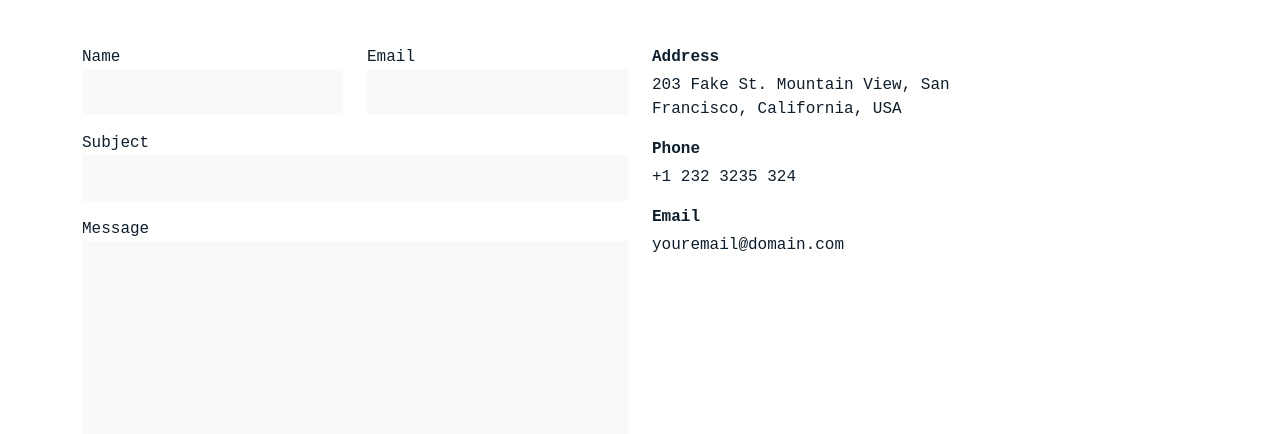
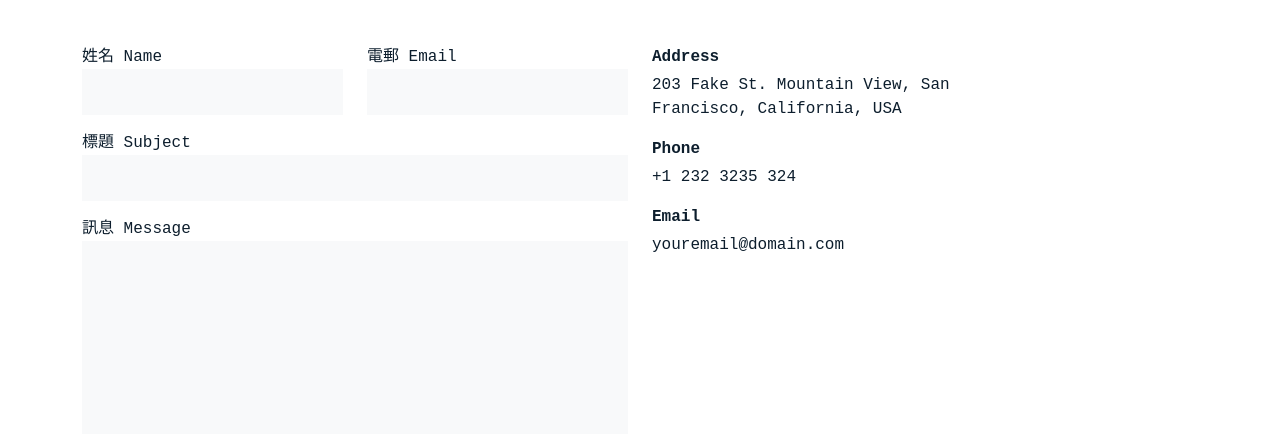
Before and after one commit to koeyccccc/FYP, a plain HTML site: page contact.html in a window 1280 px wide. Shown: the part 366-800 px from the top of the page. Drawn offline with Linux system fonts and the light colour scheme; a web font is replaced by a local one.

Commit message:
Update contact.html

```diff
--- a/contact.html
+++ b/contact.html
@@ -93,19 +93,19 @@
 
               <div class="row gy-3">
                 <div class="col-md-6 form-group">
-                  <label for="name">Name</label>
+                  <label for="name">姓名 Name</label>
                   <input type="text" name="name" class="form-control" id="name" required>
                 </div>
                 <div class="col-md-6 form-group">
-                  <label for="name">Email</label>
+                  <label for="name">電郵 Email</label>
                   <input type="email" class="form-control" name="email" id="email" required>
                 </div>
                 <div class="col-md-12 form-group">
-                  <label for="name">Subject</label>
+                  <label for="name">標題 Subject</label>
                   <input type="text" class="form-control" name="subject" id="subject" required>
                 </div>
                 <div class="col-md-12 form-group">
-                  <label for="name">Message</label>
+                  <label for="name">訊息 Message</label>
                   <textarea class="form-control" name="message" cols="30" rows="10" required></textarea>
                 </div>
                 <div class="col-md-6 mt-0 form-group">
```
